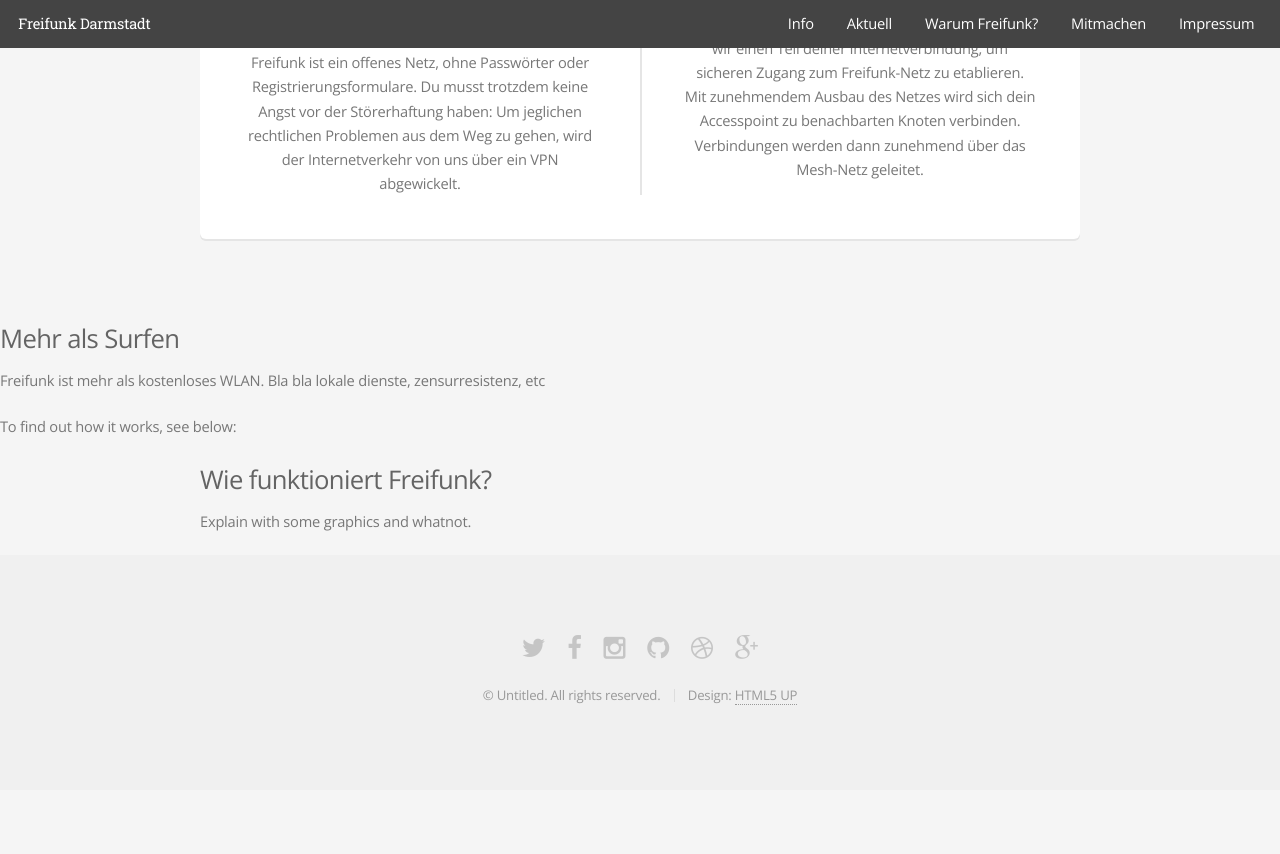
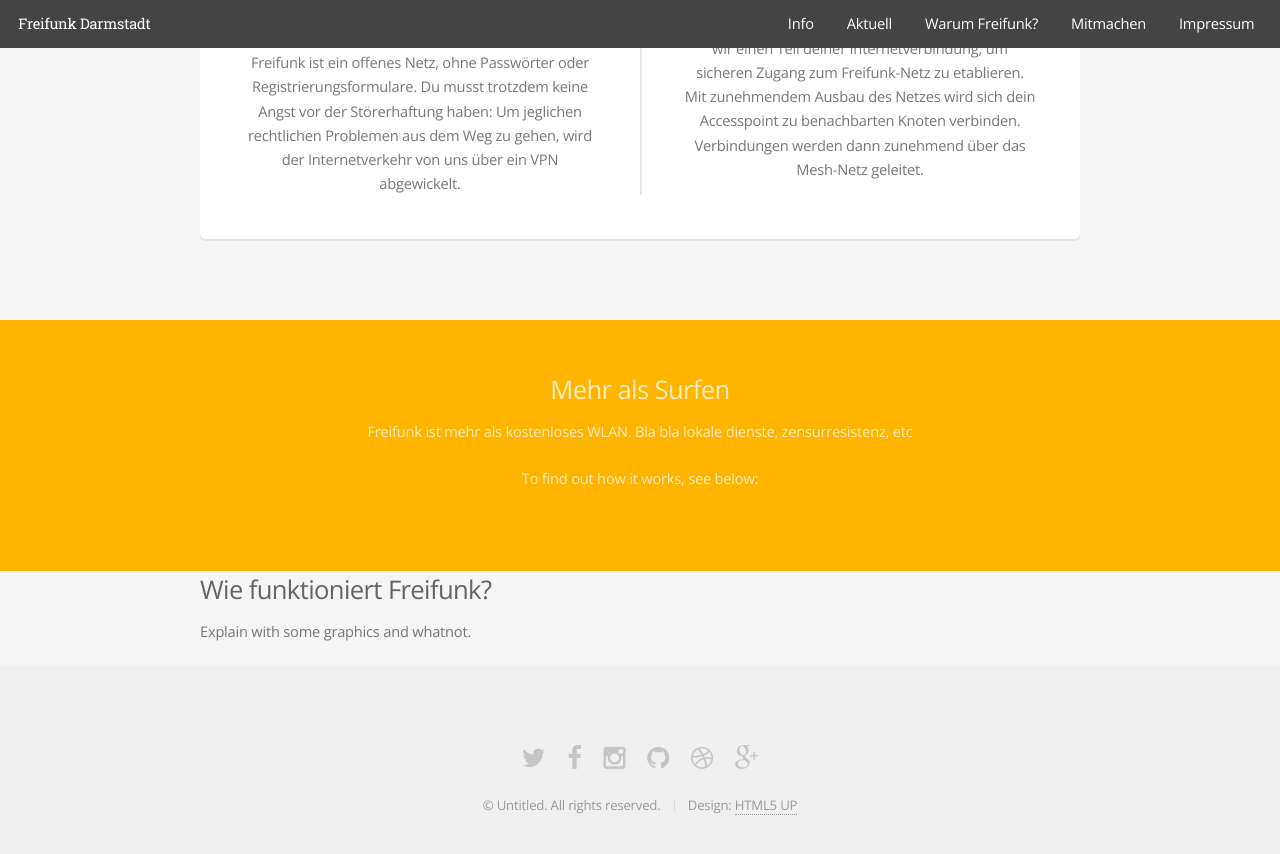
Before and after one commit to mdrenger/darmstadt.freifunk.net, a Jekyll site: the page built from pages/index.html, in a window 1280 px wide and 900 px high, scrolled down 1541 px. Shown: the top 854 px of the window. Built offline with Jekyll 4.4.1, drawn with Linux system fonts in a browser that asks for light colours; before the commit the page ends 2331 px from its top, so only the background shows below that.

Commit message:
fixed cta id

```diff
--- a/pages/index.html
+++ b/pages/index.html
@@ -61,7 +61,7 @@
 			</div>
 		</section>
 	 </section>
-	<section class="cta">
+	<section id="cta">
 		<h3>Mehr als Surfen</h3>
 		<p>Freifunk ist mehr als kostenloses WLAN. Bla bla lokale dienste, zensurresistenz, etc</p>
 		<p>To find out how it works, see below:</p>
```
